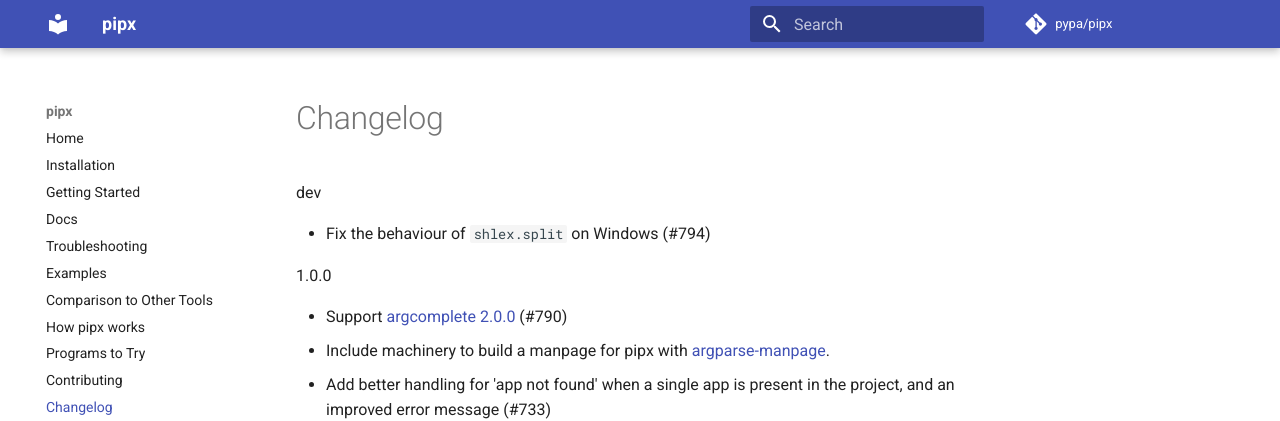
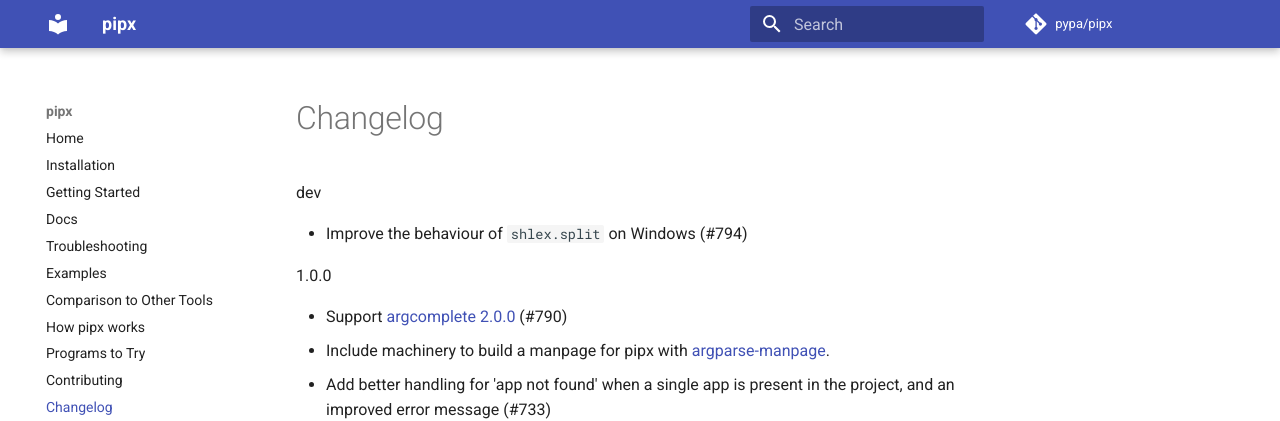
Before and after one commit to pypa/pipx, an MkDocs documentation site: the page built from docs/changelog.md, in a window 1280 px wide and 900 px high. Shown: the top 421 px of the window. Built offline with MkDocs 1.6.1 and Material for MkDocs 9.7.7, drawn with Linux system fonts in a browser that asks for light colours; comment, search, counter and statistics services are not loaded.

Commit message:
fix -> improve

```diff
--- a/docs/changelog.md
+++ b/docs/changelog.md
@@ -1,6 +1,6 @@
 dev
 
-- Fix the behaviour of `shlex.split` on Windows (#794)
+- Improve the behaviour of `shlex.split` on Windows (#794)
 
 1.0.0
 
```
